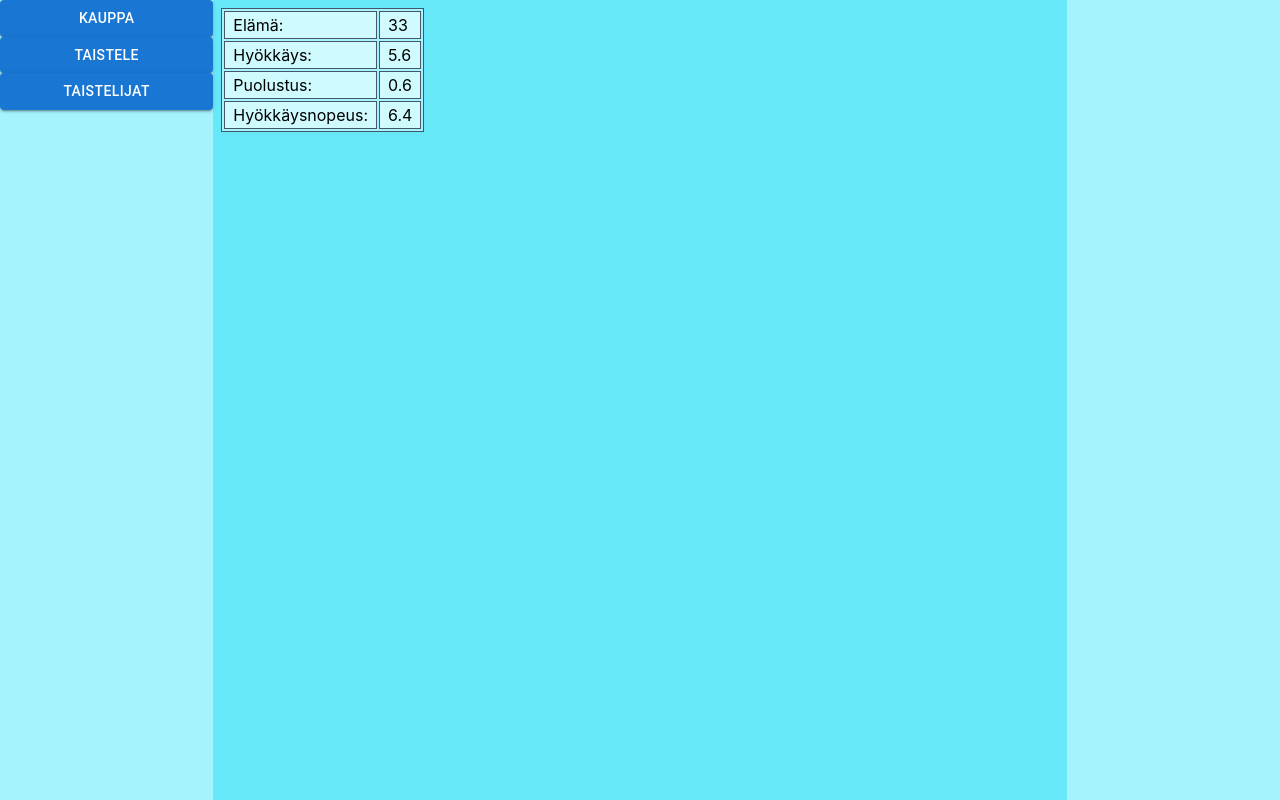
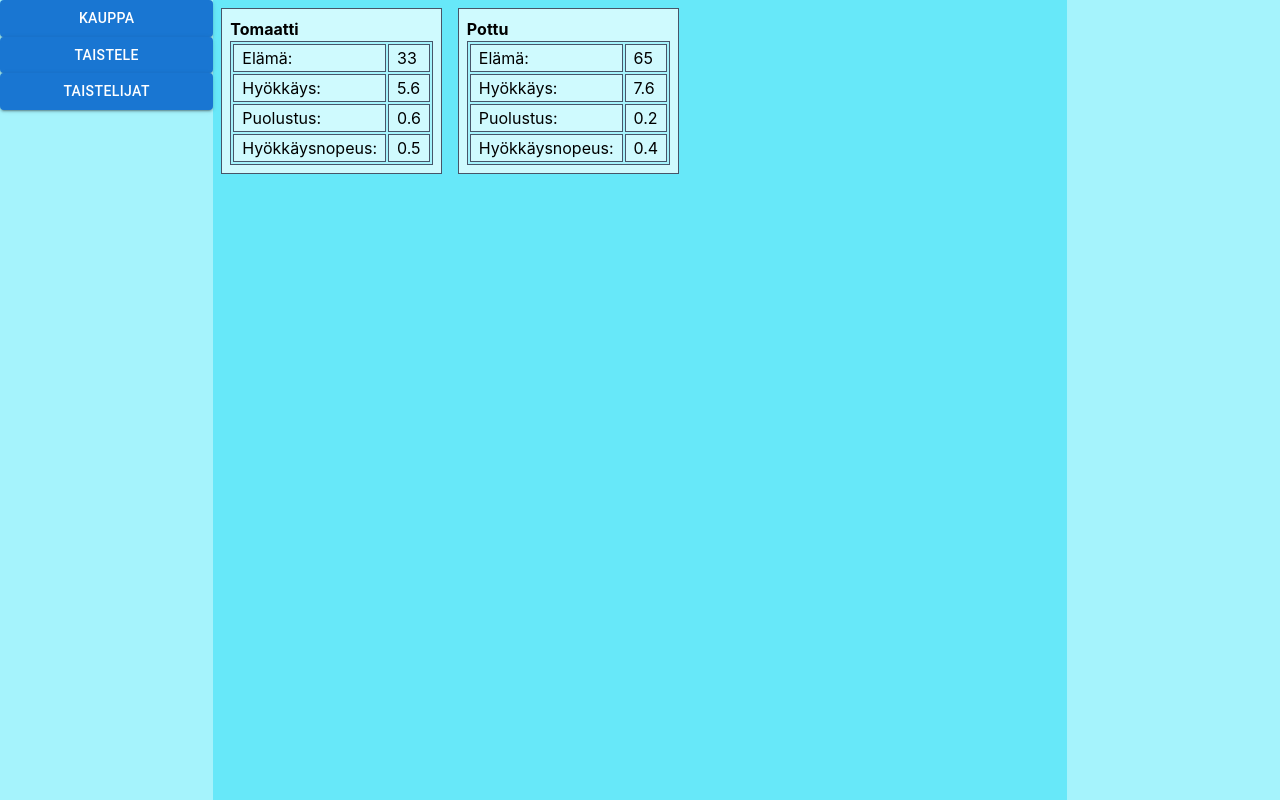
Before and after one commit to slamchan/ruokasota, a React (Create React App) app: page /battle in a window 1280 px wide. Built offline with nearby package versions, Linux system fonts and the light colour scheme.

Commit message:
Added react router and made routes for views

```diff
--- a/package.json
+++ b/package.json
@@ -12,6 +12,7 @@
     "nodemon": "^2.0.20",
     "react": "^18.2.0",
     "react-dom": "^18.2.0",
+    "react-router-dom": "^6.4.2",
     "react-scripts": "5.0.1",
     "web-vitals": "^2.1.4"
   },
--- a/src/App.js
+++ b/src/App.js
@@ -1,30 +1,18 @@
-import React, { useState } from 'react';
-import { Button } from '@mui/material';
-import BattleView from './battleView/BattleView';
+import React, { useState } from "react";
+import { BrowserRouter, Routes, Route, useNavigate } from "react-router-dom";
+import Home from './common/index';
 
 const App = () => {
   const [showBattleView, setShowBattleView] = useState(true); // todo: set to false
+  const [showShopView, setShowShopView] = useState(false);
 
   return (
     <React.Fragment>
-      <div className="bg-cyan-200 h-screen flex flex-row">
-        <div className="container basis-1/6">
-          <Button variant="contained" className="w-full">
-            Kauppa
-          </Button>
-          <Button
-            variant="contained"
-            className="w-full"
-            onClick={() => setShowBattleView(!showBattleView)}
-          >
-            Taistele
-          </Button>
-          <Button variant="contained" className="w-full">
-            Taistelijat
-          </Button>
-        </div>
-        {showBattleView && <BattleView />}
-      </div>
+        <BrowserRouter>
+          <Routes>
+            <Route path="/*" element={<Home />} />
+          </Routes>
+        </BrowserRouter>
     </React.Fragment>
   );
 };
--- a/src/battleView/BattleView.js
+++ /dev/null
@@ -1,16 +0,0 @@
-import React from 'react';
-import FighterCard from './components/FighterCard';
-
-const BattleView = () => {
-  const fighter = { energy: 33.0, carbs: 5.6, proteins: 0.6, fats: 0.2 };
-
-  return (
-    <React.Fragment>
-      <div className="bg-cyan-300 h-screen basis-4/6">
-        <FighterCard fighter={fighter} />
-      </div>
-    </React.Fragment>
-  );
-};
-
-export default BattleView;
--- a/src/battleView/components/FighterCard.js
+++ /dev/null
@@ -1,52 +0,0 @@
-import React from 'react';
-import PropTypes from 'prop-types';
-
-const FighterCard = (props) => {
-  FighterCard.propTypes = {
-    fighter: PropTypes.object.isRequired
-  };
-  const { fighter } = props;
-  const atk = fighter.carbs;
-  const hp = fighter.energy;
-  const def = fighter.proteins;
-  const spd = (fighter.carbs + fighter.proteins + fighter.fats).toFixed(1);
-
-  const Tablecell = (props) => {
-    Tablecell.propTypes = {
-      content: PropTypes.string.isRequired
-    };
-    const { content } = props;
-    return (
-      <td className="border border-slate-600 pr-2 pl-2 bg-cyan-100">
-        {content}
-      </td>
-    );
-  };
-
-  return (
-    <div className="container mx-auto w-auto p-2">
-      <table className="table-auto border-separate item-spacing-1 border-slate-600 border bg-cyan-200">
-        <tbody>
-          <tr>
-            <Tablecell content="Elämä:" />
-            <Tablecell content={hp} />
-          </tr>
-          <tr>
-            <Tablecell content="Hyökkäys:" />
-            <Tablecell content={atk} />
-          </tr>
-          <tr>
-            <Tablecell content="Puolustus:" />
-            <Tablecell content={def} />
-          </tr>
-          <tr>
-            <Tablecell content="Hyökkäysnopeus:" />
-            <Tablecell content={spd} />
-          </tr>
-        </tbody>
-      </table>
-    </div>
-  );
-};
-
-export default FighterCard;
--- /dev/null
+++ b/src/common/Constants.js
@@ -0,0 +1,5 @@
+export const baseSpeed = 1;
+export const speedMultiplier = 3;
+
+export const testFighter = { energy: 33.0, carbs: 5.6, proteins: 0.6, fats: 0.2, name: 'Tomaatti' };
+export const testEnemyFighter = { energy: 65.0, carbs: 7.6, proteins: 0.2, fats: 0.1, name: 'Pottu' };
--- /dev/null
+++ b/src/common/battleView/BattleView.js
@@ -0,0 +1,16 @@
+import React from 'react';
+import FighterCard from '../components/FighterCard';
+import { testFighter, testEnemyFighter } from '../Constants';
+
+const BattleView = () => {
+  return (
+    <React.Fragment>
+      <div className="bg-cyan-300 h-screen basis-4/6 flex-row flex">
+        <FighterCard fighter={testFighter} />
+        <FighterCard fighter={testEnemyFighter} />
+      </div>
+    </React.Fragment>
+  );
+};
+
+export default BattleView;
--- /dev/null
+++ b/src/common/components/FighterCard.js
@@ -0,0 +1,66 @@
+import React from "react";
+import PropTypes from "prop-types";
+import { baseSpeed, speedMultiplier } from "../Constants";
+
+const FighterCard = (props) => {
+  FighterCard.propTypes = {
+    fighter: PropTypes.object.isRequired,
+  };
+
+  const attackSpeed = (carbs, proteins, fats) => {
+    const delay = carbs + proteins + fats;
+    return (baseSpeed / delay) * speedMultiplier;
+  };
+
+  const { fighter } = props;
+  const atk = fighter.carbs;
+  const hp = fighter.energy;
+  const def = fighter.proteins;
+  const spd = attackSpeed(
+    fighter.carbs,
+    fighter.proteins,
+    fighter.fats
+  ).toFixed(1);
+
+  const Tablecell = (props) => {
+    Tablecell.propTypes = {
+      content: PropTypes.string.isRequired,
+    };
+    const { content } = props;
+    return (
+      <td className="border border-slate-600 pr-2 pl-2 bg-cyan-100">
+        {content}
+      </td>
+    );
+  };
+
+  return (
+    <div className="container w-fit p-2">
+      <div className="container p-2 border border-slate-600 bg-cyan-100">
+        <h1 className="font-bold">{fighter.name}</h1>
+        <table className="table-auto border-separate item-spacing-1 border-slate-600 border bg-cyan-200">
+          <tbody>
+            <tr>
+              <Tablecell content="Elämä:" />
+              <Tablecell content={hp} />
+            </tr>
+            <tr>
+              <Tablecell content="Hyökkäys:" />
+              <Tablecell content={atk} />
+            </tr>
+            <tr>
+              <Tablecell content="Puolustus:" />
+              <Tablecell content={def} />
+            </tr>
+            <tr>
+              <Tablecell content="Hyökkäysnopeus:" />
+              <Tablecell content={spd} />
+            </tr>
+          </tbody>
+        </table>
+      </div>
+    </div>
+  );
+};
+
+export default FighterCard;
--- /dev/null
+++ b/src/common/fightersView/FightersView.js
@@ -0,0 +1,7 @@
+import React from "react";
+
+const FightersView = () => {
+  return <React.Fragment>FightersView</React.Fragment>;
+};
+
+export default FightersView;
--- /dev/null
+++ b/src/common/index.js
@@ -0,0 +1,46 @@
+import React from "react";
+import { Routes, Route, useNavigate } from "react-router-dom";
+import { Button } from "@mui/material";
+import BattleView from "./battleView/BattleView";
+import ShopView from "./shopView/ShopView";
+import FightersView from "./fightersView/FightersView";
+
+const Home = () => {
+  const navigate = useNavigate();
+  return (
+    <React.Fragment>
+      <div className="bg-cyan-200 h-screen flex flex-row">
+        <div className="container basis-1/6">
+          <Button
+            variant="contained"
+            className="w-full"
+            onClick={() => navigate("/shop")}
+          >
+            Kauppa
+          </Button>
+          <Button
+            variant="contained"
+            className="w-full"
+            onClick={() => navigate("/battle")}
+          >
+            Taistele
+          </Button>
+          <Button
+            variant="contained"
+            className="w-full"
+            onClick={() => navigate("/fighters")}
+          >
+            Taistelijat
+          </Button>
+        </div>
+        <Routes>
+          <Route path="shop" element={<ShopView />} />
+          <Route path="battle" element={<BattleView />} />
+          <Route path="fighters" element={<FightersView />} />
+        </Routes>
+      </div>
+    </React.Fragment>
+  );
+};
+
+export default Home;
--- /dev/null
+++ b/src/common/shopView/ShopView.js
@@ -0,0 +1,16 @@
+import React from "react";
+import FighterCard from "../components/FighterCard";
+import { testFighter, testEnemyFighter } from "../Constants";
+
+const ShopView = () => {
+  return (
+    <React.Fragment>
+      <div className="bg-cyan-300 h-screen basis-4/6 flex-row flex">
+        <FighterCard fighter={testFighter} />
+        <FighterCard fighter={testEnemyFighter} />
+      </div>
+    </React.Fragment>
+  );
+};
+
+export default ShopView;
```
Also changed, not shown: src/App.css (added), 2 other files (tests, documents, lock files or other folders).
